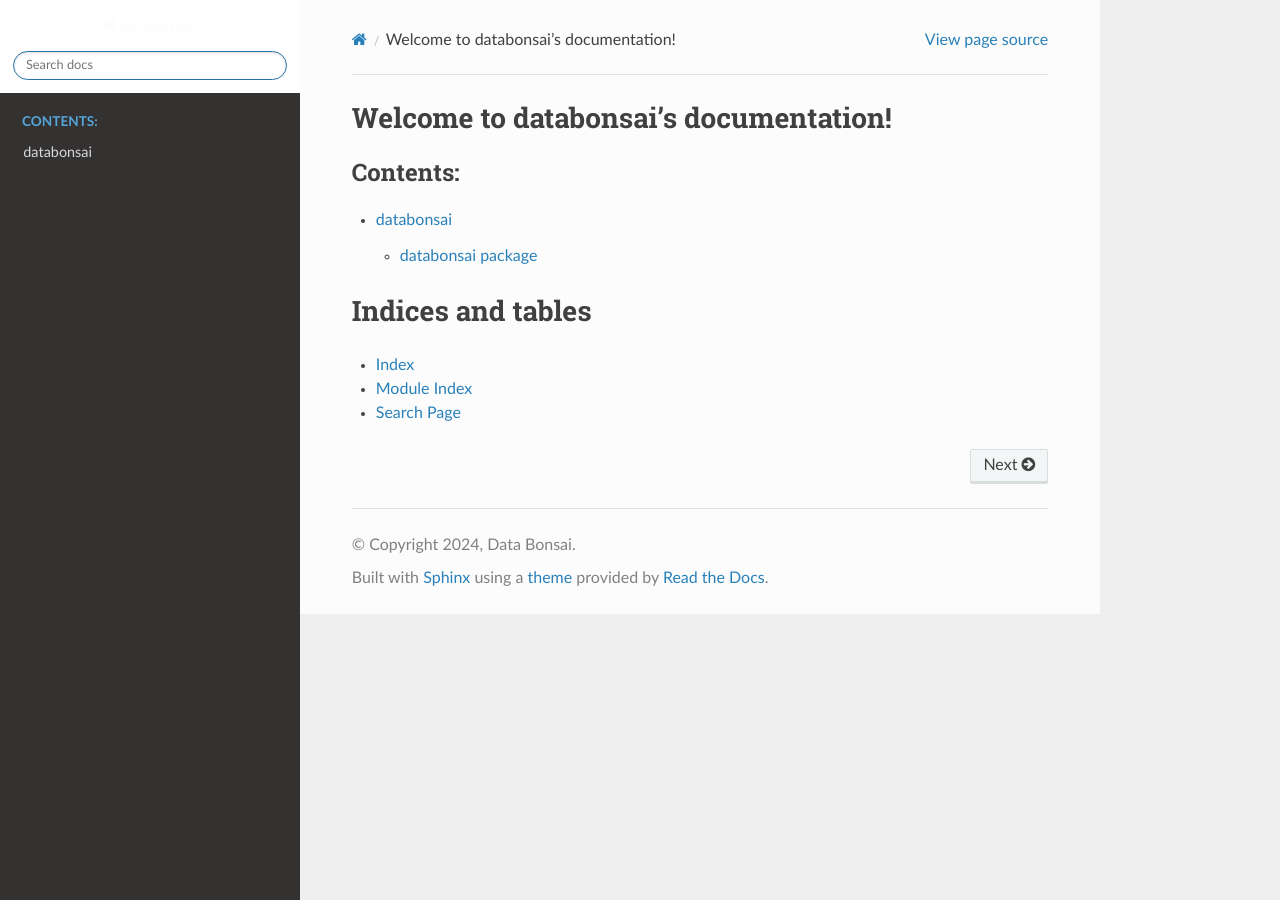
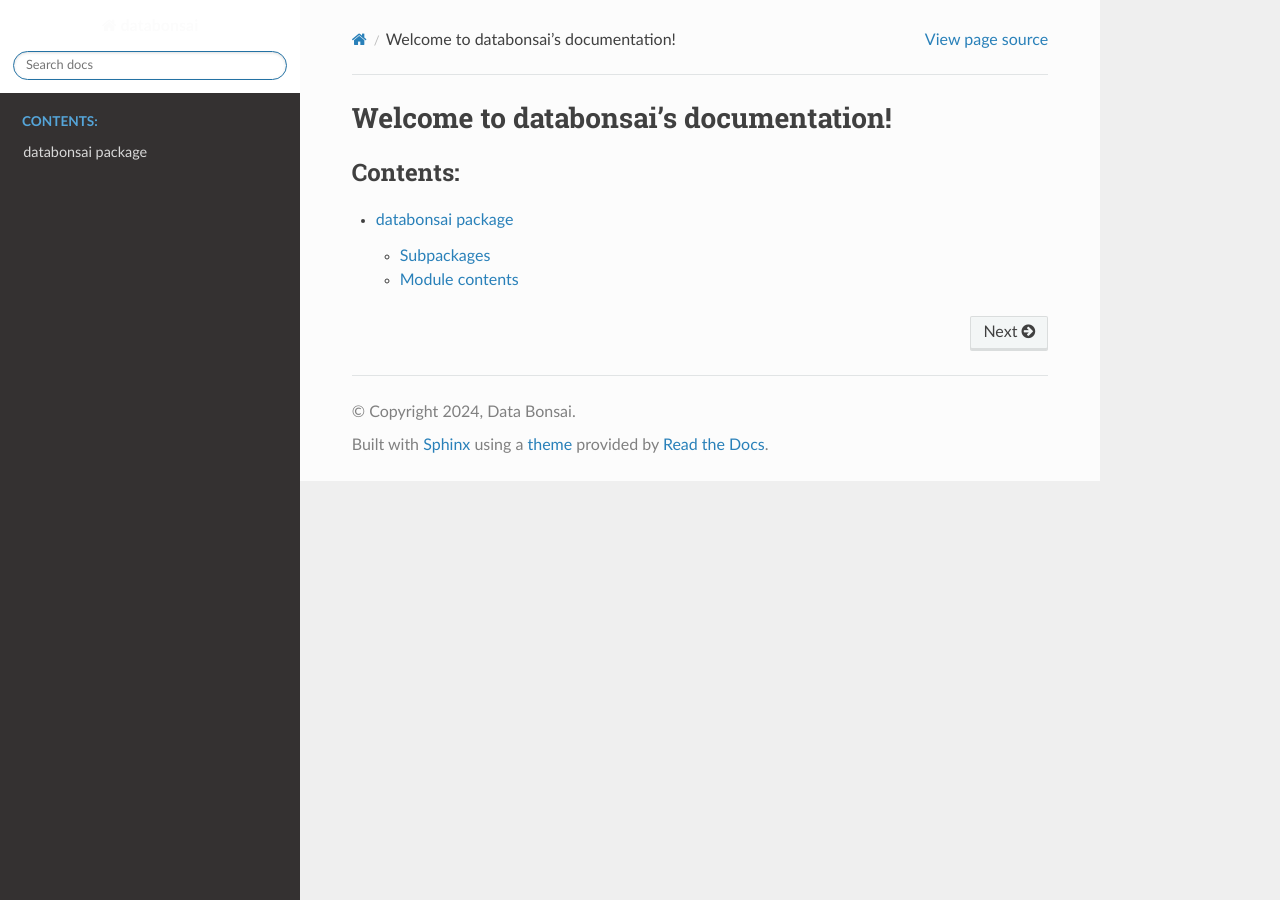
Before and after one commit to databonsai/databonsai, a Sphinx documentation site: the page built from docs/source/index.rst, in a window 1280 px wide. Built offline with Sphinx 7.4.7 and the Read the Docs theme 2.0.0, drawn with Linux system fonts in a browser that asks for light colours; some of the changed lines change nothing that is shown.

Commit message:
cleaning up docs

```diff
--- a/docs/source/index.rst
+++ b/docs/source/index.rst
@@ -10,11 +10,11 @@ Welcome to databonsai's documentation!
    :maxdepth: 2
    :caption: Contents:
 
-   modules
+   databonsai
 
-Indices and tables
-==================
+.. Indices and tables
+.. ==================
 
-* :ref:`genindex`
-* :ref:`modindex`
-* :ref:`search`
+.. * :ref:`genindex`
+.. * :ref:`modindex`
+.. * :ref:`search`
```
Also changed, not shown: docs/requirements.txt (deleted, +0 -29 lines), 2 other files.
